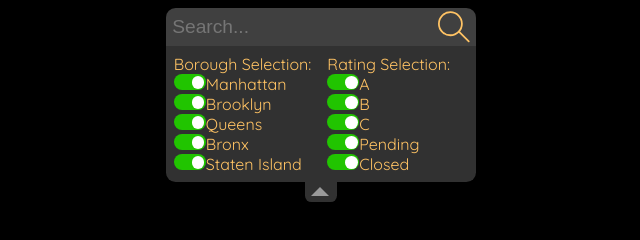
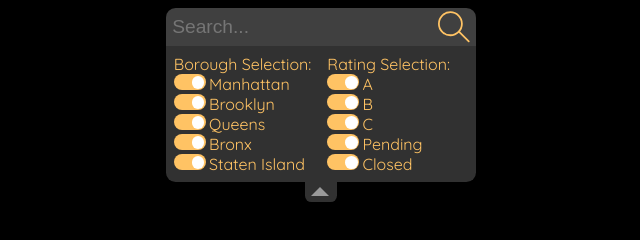
Before and after one commit to PsyCas/HackNYU2020, a React app: page / in a window 1280 px wide. Both pictures are taken after a click on the element 640 px from the left and 55 px from the top of the page. Shown: the whole page, without its empty margins (319-959 px from the left). Built offline with nearby package versions, Linux system fonts and the light colour scheme.

Commit message:
clicking on switch label now switches it

```diff
--- a/src/client/components/Utilities/Switch.css
+++ b/src/client/components/Utilities/Switch.css
@@ -38,11 +38,11 @@
 }
 
 input:checked + .slider {
-  background-color: rgb(33, 196, 0);
+  background-color: rgb(255, 195, 100);
 }
 
 input:focus + .slider {
-  box-shadow: 0 0 1px rgb(33, 196, 0);
+  box-shadow: 0 0 1px rgb(255, 195, 100);
 }
 
 input:checked + .slider:before {
@@ -55,3 +55,7 @@ input:checked + .slider:before {
   display: flex;
   flex-flow: row;
 }
+
+.label {
+  margin-left: 0.2rem;
+}
--- a/src/client/components/Utilities/Switch.jsx
+++ b/src/client/components/Utilities/Switch.jsx
@@ -45,7 +45,7 @@ export default class Switch extends Component {
           />
           <span className={css.slider}></span>
         </div>
-        <div className={css.label}>{this.props.label}</div>
+        <div className={css.label} onClick={this.onChangeBehavior}>{this.props.label}</div>
       </div>
     );
   }
```
